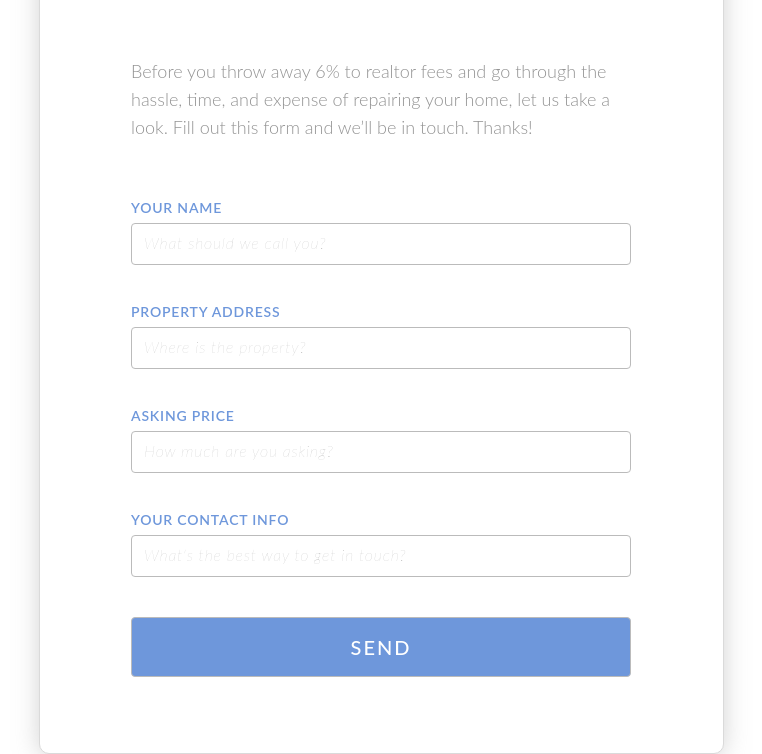
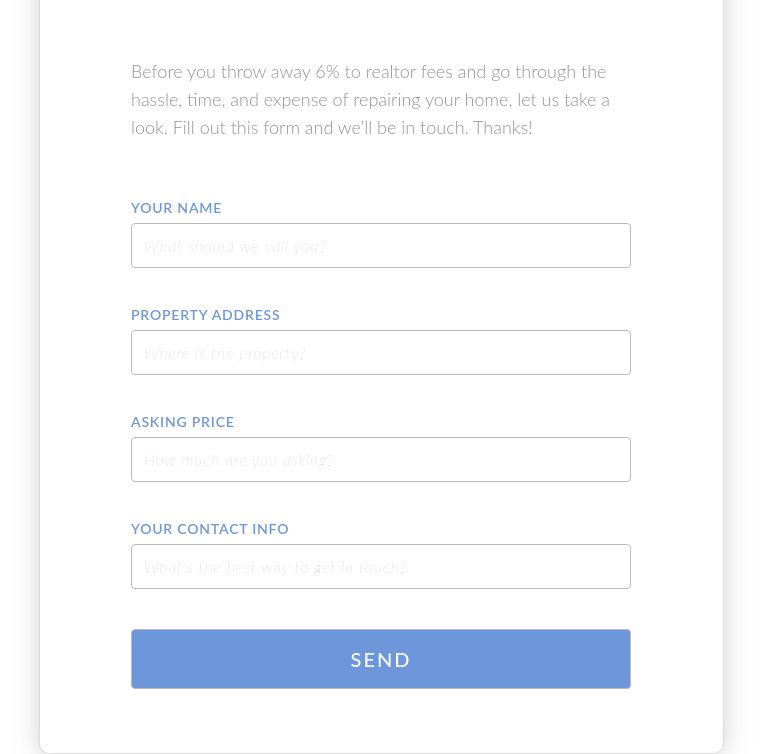
Before and after one commit to clarkere8/clarkere8.github.io, a plain HTML site: page index.html in a window 1280 px wide. Shown: the part 89-843 px from the top of the page, without its empty margins (259-1021 px from the left). Drawn offline with Linux system fonts and the light colour scheme.

Commit message:
updated styles

```diff
--- a/css/styles.css
+++ b/css/styles.css
@@ -62,6 +62,7 @@ html {
 
 body {
   height: 100vh;
+  font-family: Lato, sans-serif;
   display: flex;
   align-items: center;
   justify-content: center;
@@ -127,6 +128,8 @@ label {
 
 input {
   font-family: Lato;
+  font-size: 16px;
+  color: #4d4d4d;
   padding: 12px;
   margin-bottom: 40px;
   border: 1px solid #BBBBBB;
```
